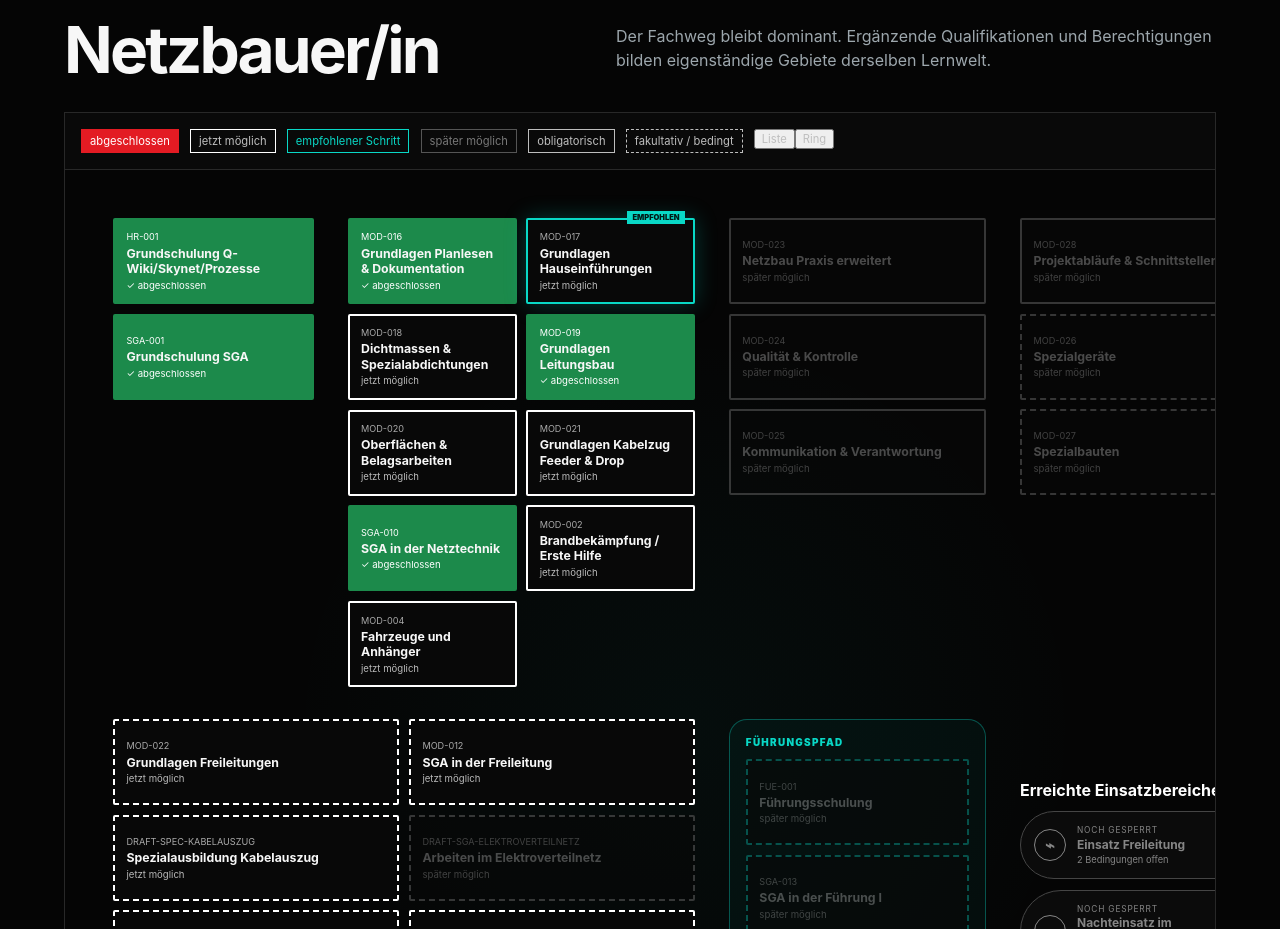
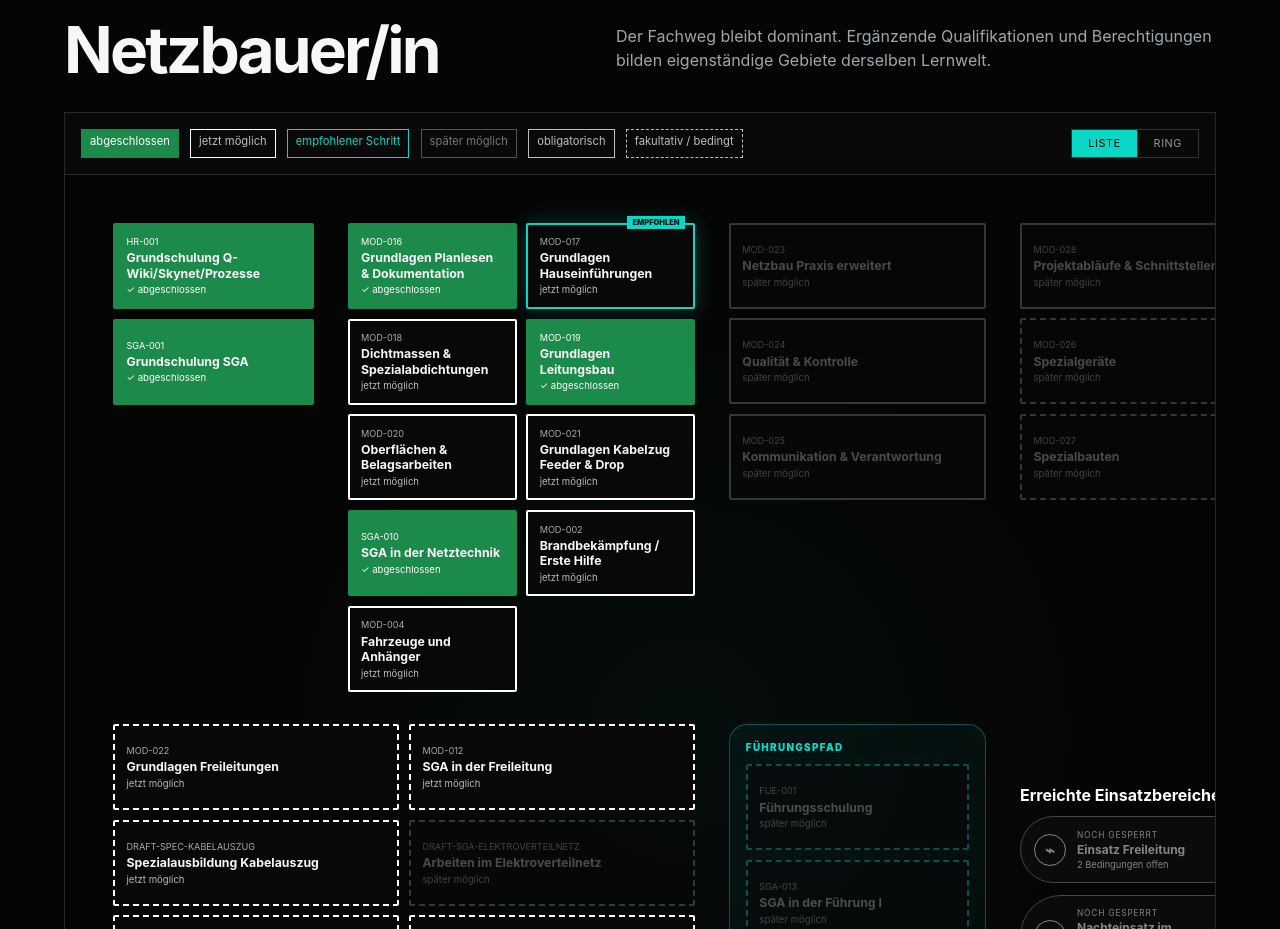
Before and after one commit to MultinetCommunication/mnc-academy-skilltree, a React (Vite) app: page / in a window 1280 px wide. Shown: the part 2242-3171 px from the top of the page. Built offline with nearby package versions, Linux system fonts and the light colour scheme.

Commit message:
Update styles.css

```diff
--- a/src/styles.css
+++ b/src/styles.css
@@ -267,8 +267,8 @@ a {
   border: 1px solid;
 }
 .legend .red {
-  border-color: var(--red);
-  background: var(--red);
+  border-color: var(--success);
+  background: var(--success);
   color: #fff;
 }
 .legend .white {
@@ -284,6 +284,113 @@ a {
 }
 .legend .dashed {
   border-style: dashed;
+}
+.view-toggle {
+  margin-left: auto;
+  display: flex;
+  border: 1px solid #333;
+}
+.view-toggle button {
+  background: transparent;
+  border: 0;
+  color: #8d999f;
+  padding: 0.4rem 1rem;
+  font-size: 0.68rem;
+  letter-spacing: 0.05em;
+  text-transform: uppercase;
+  cursor: pointer;
+}
+.view-toggle button + button {
+  border-left: 1px solid #333;
+}
+.view-toggle button.active {
+  background: var(--teal);
+  color: #050505;
+}
+.ring-view {
+  min-width: unset;
+  min-height: unset;
+  display: block;
+  padding: 2rem 1rem;
+}
+.ring-zone {
+  display: block;
+  width: 100%;
+}
+.ring-svg {
+  width: 100%;
+  max-width: 900px;
+  display: block;
+  margin: 0 auto;
+}
+.ring-guide {
+  fill: none;
+  stroke: #1a1a1a;
+  stroke-width: 1;
+}
+.ring-label {
+  fill: #6b6b6b;
+  font-size: 11px;
+  letter-spacing: 1.5px;
+}
+.ring-line {
+  stroke: #2a2a2a;
+  stroke-width: 1.4;
+}
+.ring-line.active {
+  stroke: var(--teal);
+  opacity: 0.9;
+}
+.ring-node {
+  cursor: pointer;
+}
+.ring-node circle {
+  fill: #111;
+  stroke: #2e2e2e;
+  stroke-width: 2;
+  transition: fill 0.15s, stroke 0.15s;
+}
+.ring-node.available circle {
+  stroke: #9aa0a3;
+}
+.ring-node.completed circle {
+  fill: var(--teal);
+  stroke: var(--teal);
+}
+.ring-node.expiring circle {
+  stroke: var(--amber);
+  fill: var(--amber);
+}
+.ring-node.expired circle {
+  stroke: var(--alert);
+  fill: var(--alert);
+}
+.ring-node.optional circle {
+  stroke-dasharray: 3 2;
+}
+.ring-node.selected circle {
+  stroke-width: 3;
+  stroke: #fff;
+}
+.ring-node-label {
+  fill: #565656;
+  font-size: 8.5px;
+}
+.ring-node.available .ring-node-label {
+  fill: #c8c8c8;
+}
+.ring-node.completed .ring-node-label,
+.ring-node.expiring .ring-node-label,
+.ring-node.expired .ring-node-label {
+  fill: #fff;
+}
+.ring-check-icon {
+  fill: #050505;
+  font-size: 11px;
+}
+.ring-warn-icon {
+  fill: #050505;
+  font-size: 12px;
 }
 .map-scroll {
   width: min(1400px, 100%);
```
